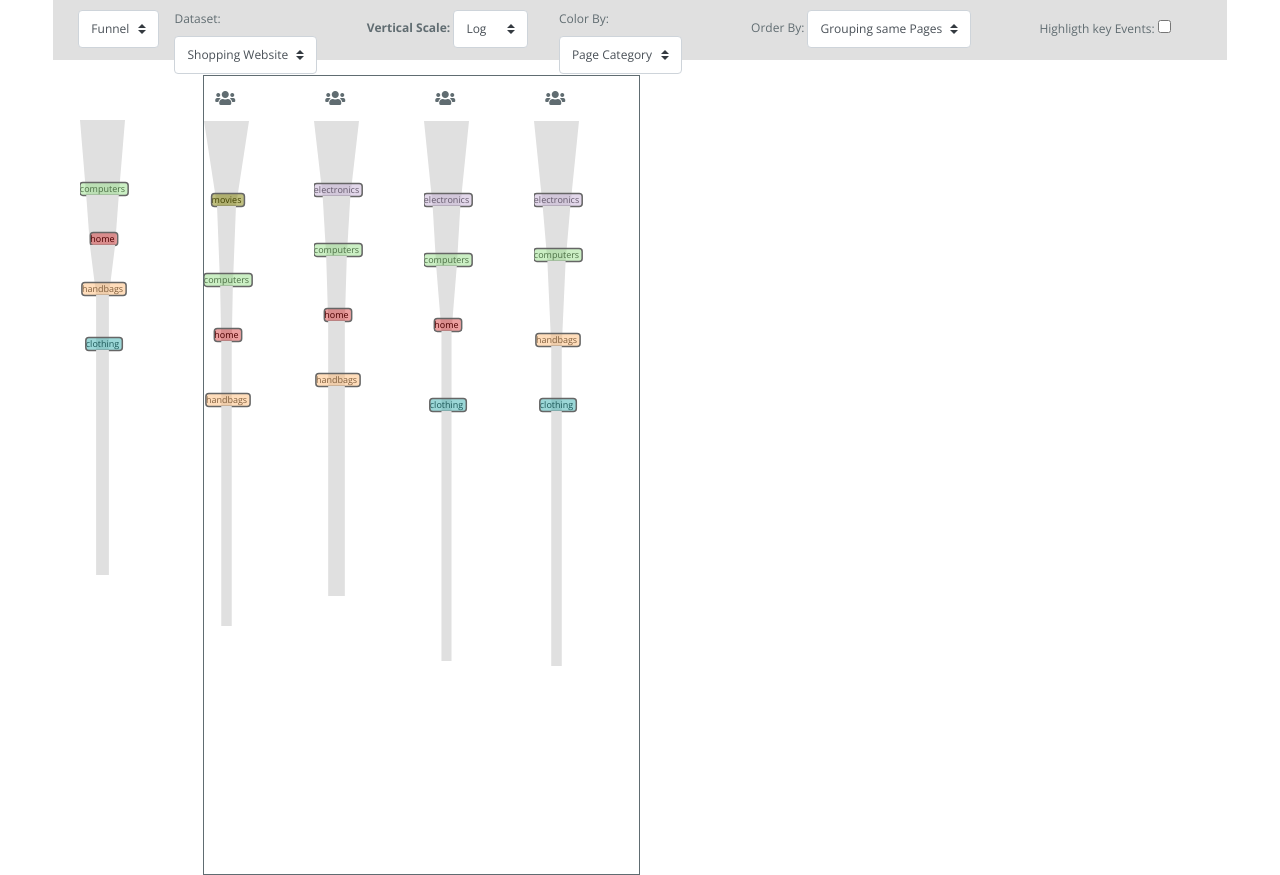
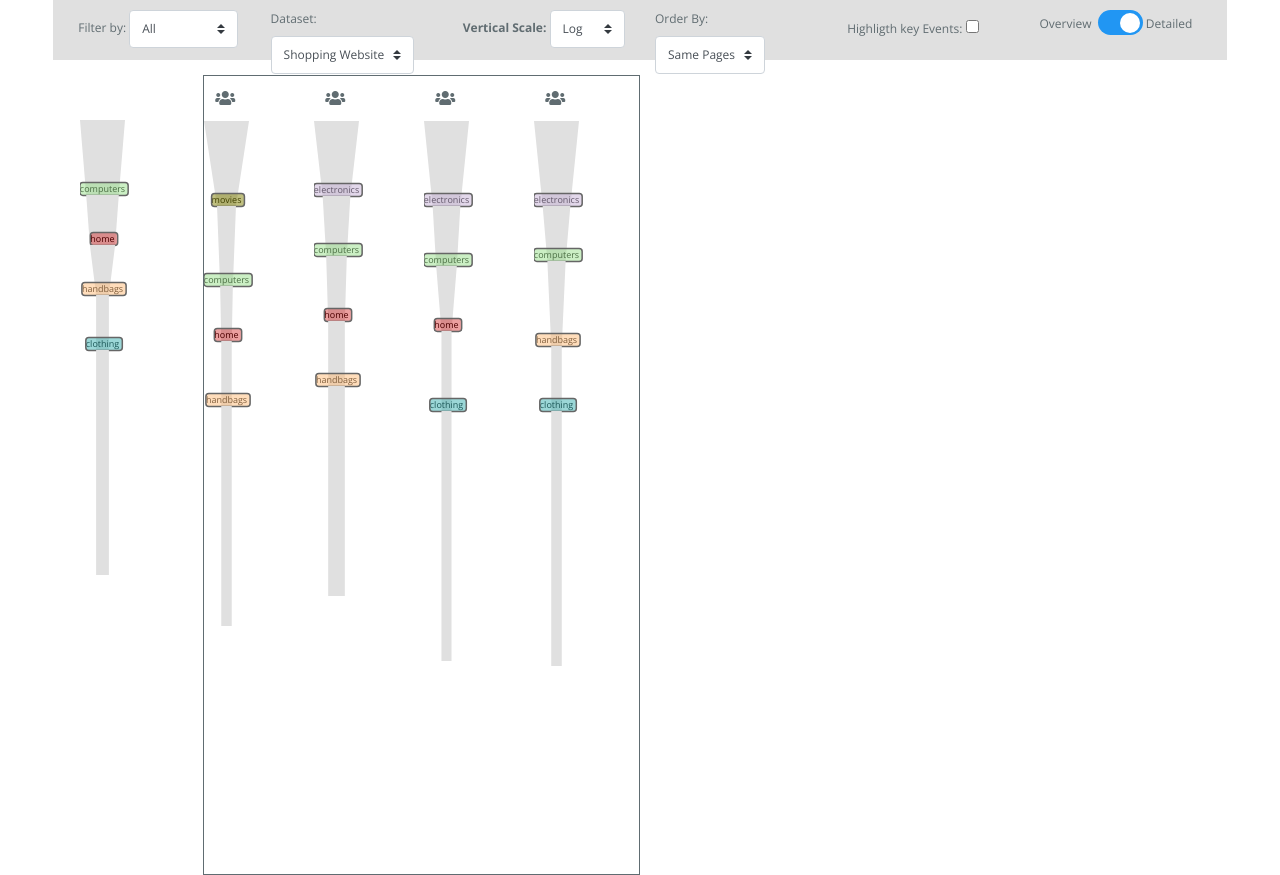
Before and after one commit to skodumur/DV_project, a plain HTML site: page index.html in a window 1280 px wide. Drawn offline with nearby package versions, Linux system fonts and the light colour scheme.

Commit message:
Added toggle button

```diff
--- a/css/style.css
+++ b/css/style.css
@@ -421,3 +421,62 @@
       margin-left: 80px;
       margin-top: 45px;
     }
+    .switch {
+      position: relative;
+      display: inline-block;
+      width: 45px;
+      height: 25px;
+    }
+
+    .switch input {
+      opacity: 0;
+      width: 0;
+      height: 0;
+    }
+
+    .slider {
+      position: absolute;
+      cursor: pointer;
+      top: 0;
+      left: 0;
+      right: 0;
+      bottom: 0;
+      background-color: #ccc;
+      -webkit-transition: .4s;
+      transition: .4s;
+    }
+
+    .slider:before {
+      position: absolute;
+      content: "";
+      height: 20px;
+      width: 20px;
+      left: 2px;
+      bottom: 2px;
+      background-color: white;
+      -webkit-transition: .4s;
+      transition: .4s;
+    }
+
+    input:checked + .slider {
+      background-color: #2196F3;
+    }
+
+    input:focus + .slider {
+      box-shadow: 0 0 1px #2196F3;
+    }
+
+    input:checked + .slider:before {
+      -webkit-transform: translateX(20px);
+      -ms-transform: translateX(20px);
+      transform: translateX(20px);
+    }
+
+    /* Rounded sliders */
+    .slider.round {
+      border-radius: 34px;
+    }
+
+    .slider.round:before {
+      border-radius: 50%;
+    }
--- a/index.html
+++ b/index.html
@@ -17,12 +17,13 @@
   </head>
   <body>
     <div class="col-11 row" style="height: 60px; padding: 10px; font-size:12px; background-color: rgb(224, 224, 224); margin: auto">
-        <div class="col-1">
+        <div class="col-2">
+                <label>Filter by: </label>
                 <select class="custom-select">
-                        <option selected>Funnel</option>
-                        <option value="1">One</option>
-                        <option value="2">Two</option>
-                        <option value="3">Three</option>
+                        <option selected>All</option>
+                        <option value="1">Browser</option>
+                        <option value="2">Time Frame</option>
+                        <option value="3">Location</option>
                       </select>
         </div>
         <div class="col-2">
@@ -44,18 +45,9 @@
                       </select>
         </div>
         <div class="col-2">
-                <label>Color By: </label>
-                <select class="custom-select">
-                        <option selected>Page Category</option>
-                        <option value="1">One</option>
-                        <option value="2">Two</option>
-                        <option value="3">Three</option>
-                      </select>
-        </div>
-        <div class="col-3">
                 <label>Order By: </label>
                 <select class="custom-select">
-                        <option selected>Grouping same Pages</option>
+                        <option selected>Same Pages</option>
                         <option value="1">One</option>
                         <option value="2">Two</option>
                         <option value="3">Three</option>
@@ -65,6 +57,15 @@
                 <label>Highligth key Events: </label>
                 <input type="checkbox">
         </div>
+        <div class="col-2" style="display:flex">
+            <label style="margin-top: 5px;"> Overview &nbsp;</label>
+                <label class="switch">
+                        <input type="checkbox" checked>
+                        <span class="slider round"></span>
+                      </label>
+            <label style="margin-top: 5px;">&nbsp;Detailed</label>
+        </div>
+
     </div>
 	<div class="row" style="margin-top: 15px;">
 
```
